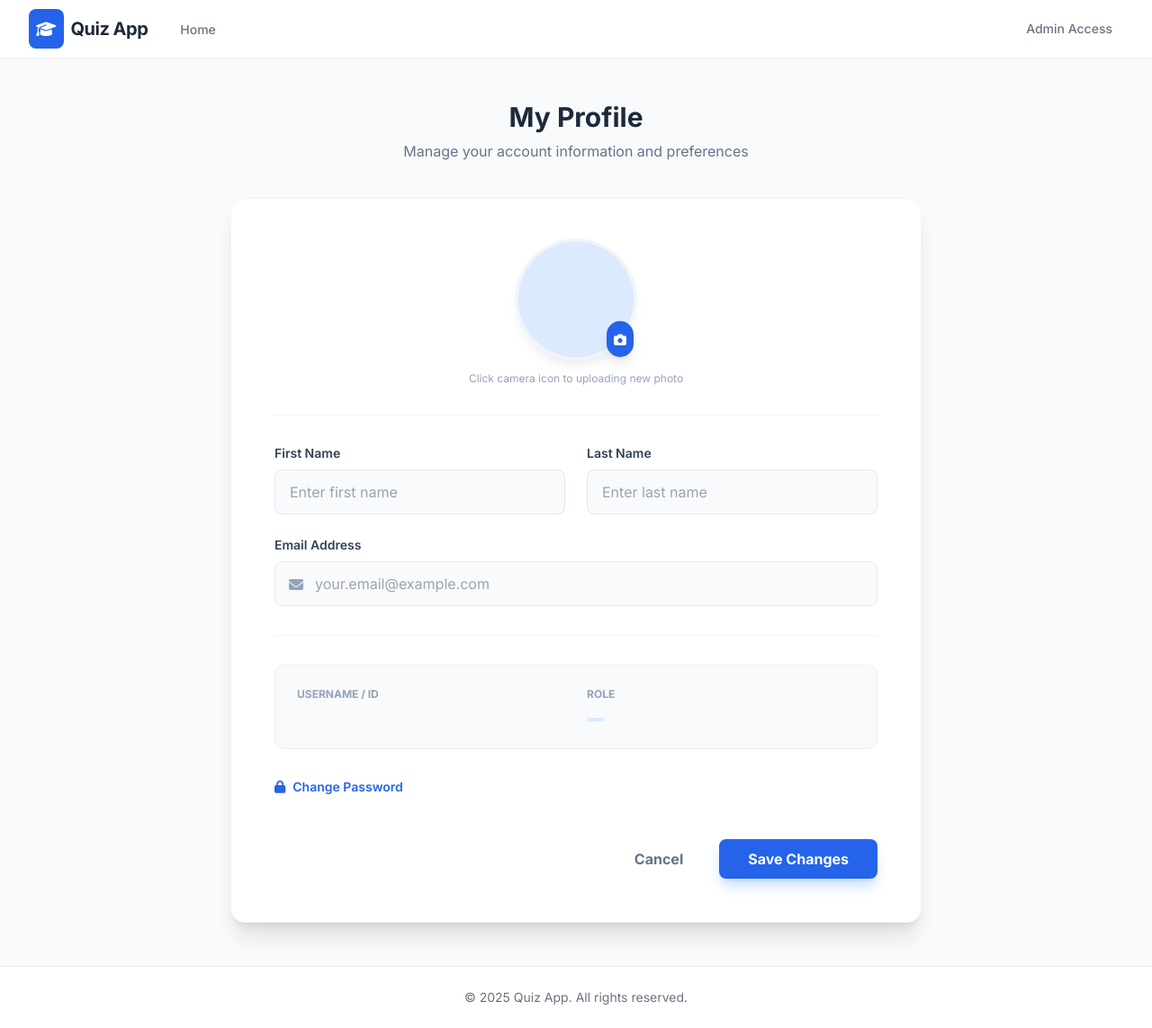
After one commit to zaidkx7/QuizApp, a Flask app: template app/templates/profile.html in a window 1280 px wide. The commit adds this page. Shown: the whole page at 90% size. Run offline with Flask 3, Linux system fonts and the light colour scheme; the template is opened without the code that fills it, so the values that code supplies are empty; some libraries are stand-ins or nearby versions.

Commit message:
add user profile

```diff
--- a/app/blueprints/admin.py
+++ b/app/blueprints/admin.py
@@ -49,6 +49,9 @@ def admin_login(db):
             # Set session
             session["user_id"] = admin_user.id
             session["role"] = "admin"
+            session["full_name"] = admin_user.full_name
+            session["profile_pic"] = admin_user.profile_pic
+
             return redirect(url_for("admin.admin_dashboard"))
 
         return render_template("admin/login.html", error="Invalid credentials")
--- a/app/blueprints/user.py
+++ b/app/blueprints/user.py
@@ -55,6 +55,8 @@ def user_register(db):
         # Set session
         session["user_id"] = user.id
         session["role"] = "user"
+        session["full_name"] = user.full_name
+        session["profile_pic"] = user.profile_pic
 
         return redirect(url_for("user.user_history"))
 
--- a/app/templates/base.html
+++ b/app/templates/base.html
@@ -52,15 +52,42 @@
                 <div class="flex items-center">
                     {% if session.get('user_id') %}
                     <div class="flex items-center gap-4">
-                        <div class="hidden md:flex flex-col items-end mr-2">
-                            <span class="text-sm font-medium text-gray-700">{{ session.get('username', 'Student')
-                                }}</span>
-                            <span class="text-xs text-gray-500">Studnet</span>
+                        <div class="relative group">
+                            <button class="flex items-center gap-3 focus:outline-none">
+                                <div class="hidden md:flex flex-col items-end">
+                                    <span class="text-sm font-bold text-gray-700">{{ session.get('full_name') or
+                                        session.get('username', 'Student') }}</span>
+                                    <span class="text-xs text-gray-500 uppercase tracking-wide">Student</span>
+                                </div>
+                                <div
+                                    class="h-10 w-10 rounded-full bg-blue-100 flex items-center justify-center text-blue-600 overflow-hidden ring-2 ring-transparent group-hover:ring-blue-200 transition-all shadow-sm">
+                                    {% if session.get('profile_pic') %}
+                                    <img src="{{ url_for('static', filename='uploads/profiles/' + session.get('profile_pic')) }}"
+                                        alt="Profile" class="h-full w-full object-cover">
+                                    {% else %}
+                                    <i class="fas fa-user"></i>
+                                    {% endif %}
+                                </div>
+                            </button>
+                            <!-- Dropdown -->
+                            <div
+                                class="absolute right-0 mt-2 w-48 bg-white rounded-xl shadow-xl border border-slate-100 py-1 hidden group-hover:block hover:block z-50 transform origin-top-right transition-all">
+                                <div class="px-4 py-3 border-b border-slate-50 md:hidden">
+                                    <p class="text-sm text-slate-500">Signed in as</p>
+                                    <p class="text-sm font-bold text-slate-800 truncate">{{ session.get('username') }}
+                                    </p>
+                                </div>
+                                <a href="{{ url_for('auth.profile') }}"
+                                    class="block px-4 py-2 text-sm text-slate-700 hover:bg-slate-50 hover:text-blue-600 transition-colors">
+                                    <i class="fas fa-user-circle mr-2 w-4"></i> My Profile
+                                </a>
+                                <div class="border-t border-slate-50 my-1"></div>
+                                <a href="/logout"
+                                    class="block px-4 py-2 text-sm text-red-600 hover:bg-red-50 transition-colors">
+                                    <i class="fas fa-sign-out-alt mr-2 w-4"></i> Logout
+                                </a>
+                            </div>
                         </div>
-                        <a href="/logout"
-                            class="bg-slate-100 text-slate-700 hover:bg-red-50 hover:text-red-600 px-4 py-2 rounded-lg text-sm font-medium transition-colors flex items-center gap-2">
-                            <i class="fas fa-sign-out-alt"></i> Logout
-                        </a>
                     </div>
                     {% else %}
                     <div class="flex items-center gap-3">
--- /dev/null
+++ b/app/templates/profile.html
@@ -0,0 +1,166 @@
+{% extends "base.html" %}
+
+{% block title %}My Profile - Quiz App{% endblock %}
+
+{% block content %}
+<div class="min-h-screen bg-gray-50 py-12 px-4 sm:px-6 lg:px-8">
+    <div class="max-w-3xl mx-auto">
+        <!-- Header -->
+        <div class="mb-10 text-center">
+            <h1 class="text-3xl font-bold text-slate-800">My Profile</h1>
+            <p class="text-slate-500 mt-2">Manage your account information and preferences</p>
+        </div>
+
+        <div class="bg-white rounded-2xl shadow-xl overflow-hidden border border-slate-100">
+            <!-- Form -->
+            <form method="POST" enctype="multipart/form-data" class="p-8 sm:p-12 space-y-8">
+
+                <!-- Profile Picture Section -->
+                <div class="flex flex-col items-center justify-center space-y-4">
+                    <div class="relative group">
+                        <div
+                            class="h-32 w-32 rounded-full overflow-hidden ring-4 ring-slate-100 shadow-lg bg-slate-200">
+                            {% if user.profile_pic %}
+                            <img src="{{ url_for('static', filename='uploads/profiles/' + user.profile_pic) }}"
+                                alt="Profile Picture" class="h-full w-full object-cover">
+                            {% else %}
+                            <div
+                                class="h-full w-full flex items-center justify-center bg-blue-100 text-blue-500 text-4xl font-bold">
+                                {{ user.username[0]|upper }}
+                            </div>
+                            {% endif %}
+                        </div>
+                        <label for="profile_pic"
+                            class="absolute bottom-0 right-0 bg-blue-600 text-white p-2 rounded-full shadow-lg cursor-pointer hover:bg-blue-700 transition-transform hover:scale-105 active:scale-95">
+                            <i class="fas fa-camera text-sm"></i>
+                        </label>
+                        <input type="file" id="profile_pic" name="profile_pic" class="hidden" accept="image/*"
+                            onchange="previewImage(this)">
+                    </div>
+                    <p class="text-xs text-slate-400">Click camera icon to uploading new photo</p>
+                </div>
+
+                <hr class="border-slate-100">
+
+                <!-- Personal Info -->
+                <div class="grid grid-cols-1 md:grid-cols-2 gap-6">
+                    <!-- First Name -->
+                    <div>
+                        <label for="first_name" class="block text-sm font-semibold text-slate-700 mb-2">First
+                            Name</label>
+                        <input type="text" id="first_name" name="first_name" value="{{ user.first_name or '' }}"
+                            class="w-full px-4 py-3 rounded-lg border border-slate-200 focus:border-blue-500 focus:ring-2 focus:ring-blue-200 transition-all outline-none bg-slate-50"
+                            placeholder="Enter first name">
+                    </div>
+
+                    <!-- Last Name -->
+                    <div>
+                        <label for="last_name" class="block text-sm font-semibold text-slate-700 mb-2">Last Name</label>
+                        <input type="text" id="last_name" name="last_name" value="{{ user.last_name or '' }}"
+                            class="w-full px-4 py-3 rounded-lg border border-slate-200 focus:border-blue-500 focus:ring-2 focus:ring-blue-200 transition-all outline-none bg-slate-50"
+                            placeholder="Enter last name">
+                    </div>
+
+                    <!-- Email -->
+                    <div class="md:col-span-2">
+                        <label for="email" class="block text-sm font-semibold text-slate-700 mb-2">Email Address</label>
+                        <div class="relative">
+                            <span class="absolute left-4 top-3.5 text-slate-400"><i class="fas fa-envelope"></i></span>
+                            <input type="email" id="email" name="email" value="{{ user.email or '' }}"
+                                class="w-full pl-11 pr-4 py-3 rounded-lg border border-slate-200 focus:border-blue-500 focus:ring-2 focus:ring-blue-200 transition-all outline-none bg-slate-50"
+                                placeholder="your.email@example.com">
+                        </div>
+                    </div>
+                </div>
+
+                <hr class="border-slate-100">
+
+                <!-- Read Only Info -->
+                <div
+                    class="grid grid-cols-1 md:grid-cols-2 gap-6 bg-slate-50 p-6 rounded-xl border border-slate-200/60">
+                    <div>
+                        <label class="block text-xs font-bold text-slate-400 uppercase mb-1">Username / ID</label>
+                        <div class="font-mono text-slate-600 font-medium">{{ user.username }}</div>
+                    </div>
+                    <div>
+                        <label class="block text-xs font-bold text-slate-400 uppercase mb-1">Role</label>
+                        <div
+                            class="inline-flex items-center px-2.5 py-0.5 rounded-full text-xs font-medium
+                            {% if user.role == 'admin' %}bg-purple-100 text-purple-800{% else %}bg-blue-100 text-blue-800{% endif %}">
+                            {{ user.role|capitalize }}
+                        </div>
+                    </div>
+                </div>
+
+                <!-- Password Change (Optional) -->
+                <div>
+                    <button type="button" onclick="togglePasswordSection()"
+                        class="text-blue-600 text-sm font-semibold hover:text-blue-700 flex items-center gap-2">
+                        <i class="fas fa-lock"></i> Change Password
+                    </button>
+
+                    <div id="passwordSection"
+                        class="hidden mt-6 space-y-4 p-6 bg-slate-50 rounded-xl border border-slate-200">
+                        <div>
+                            <label for="new_password" class="block text-sm font-semibold text-slate-700 mb-2">New
+                                Password</label>
+                            <input type="password" id="new_password" name="new_password"
+                                class="w-full px-4 py-3 rounded-lg border border-slate-200 focus:border-blue-500 focus:ring-2 focus:ring-blue-200 transition-all outline-none bg-white"
+                                placeholder="Leave blank to keep current">
+                        </div>
+                        <div>
+                            <label for="confirm_password"
+                                class="block text-sm font-semibold text-slate-700 mb-2">Confirm New Password</label>
+                            <input type="password" id="confirm_password" name="confirm_password"
+                                class="w-full px-4 py-3 rounded-lg border border-slate-200 focus:border-blue-500 focus:ring-2 focus:ring-blue-200 transition-all outline-none bg-white"
+                                placeholder="Confirm new password">
+                        </div>
+                    </div>
+                </div>
+
+                <!-- Actions -->
+                <div class="flex items-center justify-end gap-4 pt-4">
+                    <a href="{{ url_for('user.user_history') if user.role == 'user' else url_for('admin.admin_dashboard') }}"
+                        class="px-6 py-2.5 rounded-lg font-bold text-slate-500 hover:text-slate-700 hover:bg-slate-100 transition-colors">
+                        Cancel
+                    </a>
+                    <button type="submit"
+                        class="px-8 py-2.5 rounded-lg font-bold text-white bg-blue-600 hover:bg-blue-700 shadow-lg shadow-blue-200 transition-all active:scale-95">
+                        Save Changes
+                    </button>
+                </div>
+
+            </form>
+        </div>
+    </div>
+</div>
+
+<script>
+    function togglePasswordSection() {
+        const section = document.getElementById('passwordSection');
+        section.classList.toggle('hidden');
+    }
+
+    function previewImage(input) {
+        if (input.files && input.files[0]) {
+            const reader = new FileReader();
+            reader.onload = function (e) {
+                // Find the img tag or the div with initials
+                const container = input.closest('.group').querySelector('.rounded-full');
+                let img = container.querySelector('img');
+
+                if (!img) {
+                    // Create img if it doesn't exist (replacing initials)
+                    img = document.createElement('img');
+                    img.className = "h-full w-full object-cover";
+                    container.innerHTML = '';
+                    container.appendChild(img);
+                }
+
+                img.src = e.target.result;
+            }
+            reader.readAsDataURL(input.files[0]);
+        }
+    }
+</script>
+{% endblock %}
```
Also changed, not shown: app/blueprints/auth.py (+76 -1 lines), app/models.py (+9 -0 lines), app/templates/admin/layout.html (+26 -4 lines), update_db.py (added, +41 -0 lines).
